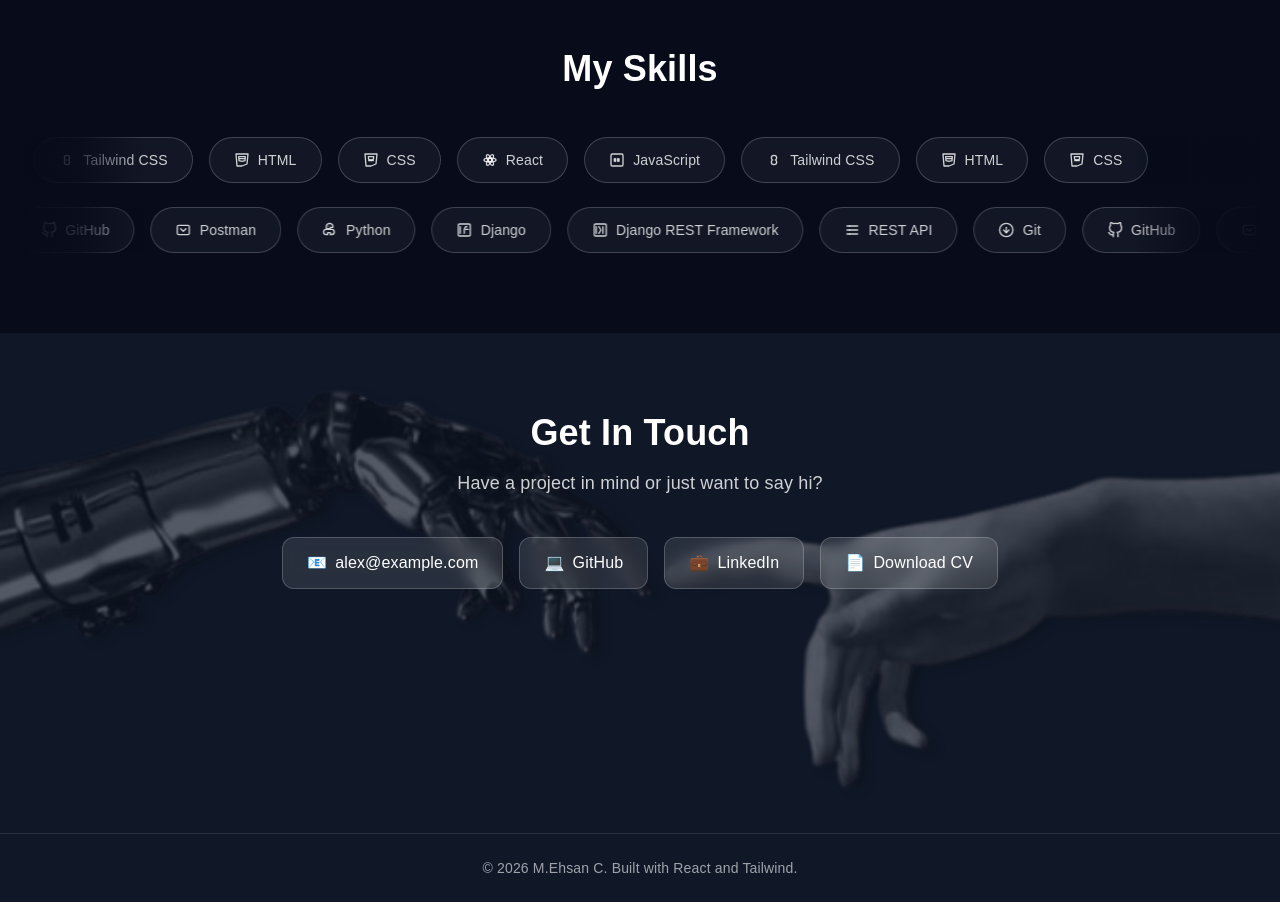
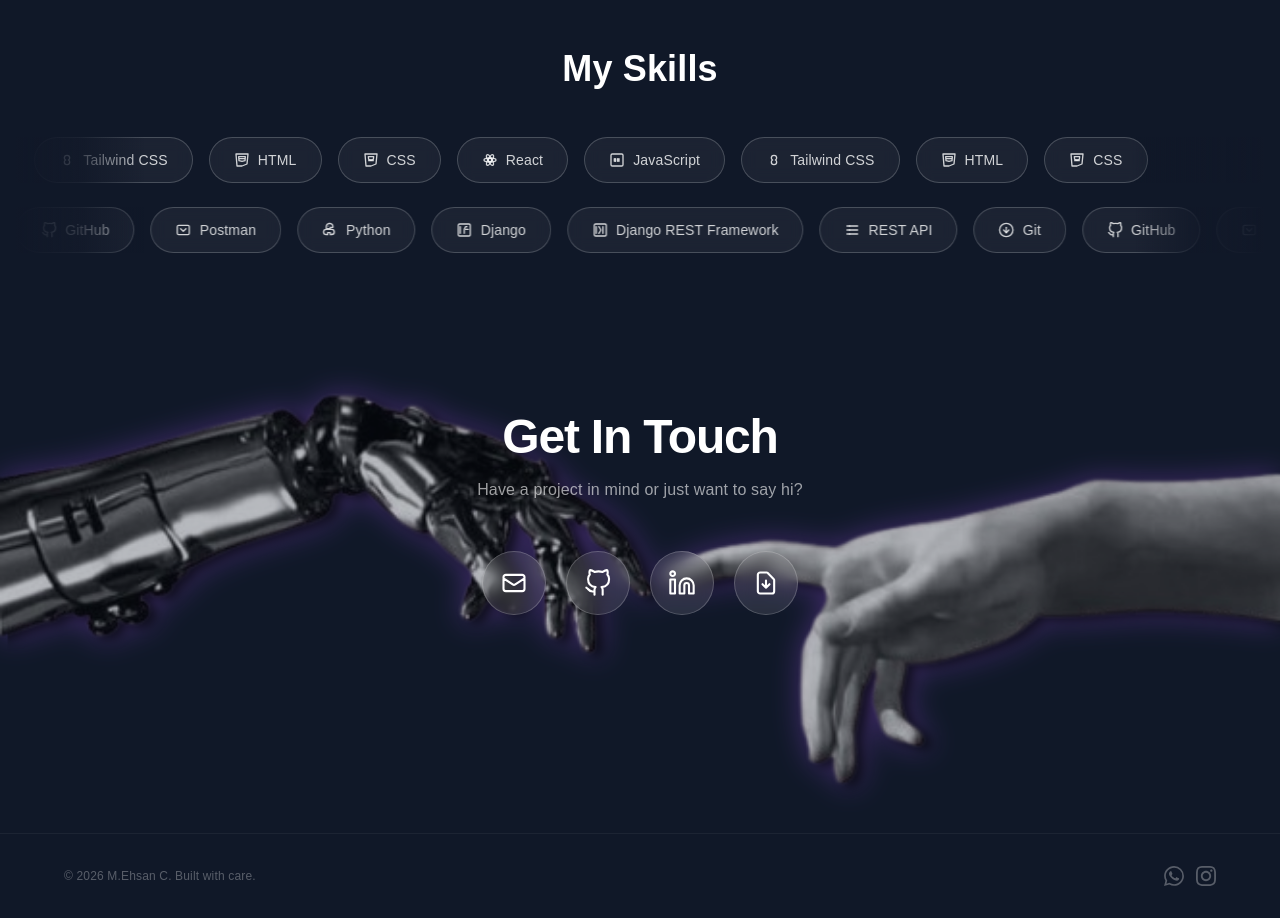
Before and after one commit to ehsaneyyy/portfolio, a React (Vite) app: page / in a window 1280 px wide. Shown: the part 2880-3798 px from the top of the page. Built offline with nearby package versions, Linux system fonts and the light colour scheme; a web font is replaced by a local one.

Commit message:
"edited footer.jsx and some other files too"

```diff
--- a/src/components/Contact.jsx
+++ b/src/components/Contact.jsx
@@ -1,51 +1,90 @@
 function Contact() {
     return (
-        <section id="contact" className="relative min-h-125 py-20 px-4 overflow-hidden">
-            <div className="absolute inset-0 z-0 pointer-events-none select-none animate-soft-pulse">
+        <section id="contact" className="relative min-h-125 py-20 px-4 overflow-x-hidden">
+            <div className="absolute inset-0 z-0 pointer-events-none select-none">
                 <img
                     src="/hand.png"
                     alt=""
-                    className="w-full h-full object-cover object-center blur-[0.5px]"
+                    className="w-full h-full object-cover object-center opacity-70 drop-shadow-[0_0_15px_rgba(168,85,247,0.5)]"
                 />
             </div>
 
-            <div className="relative z-10 max-w-3xl mx-auto text-center">
-                <h2 className="text-4xl font-bold text-white mb-4">
+            <div className="relative z-10 max-w-2xl mx-auto text-center">
+                <h2 className="text-5xl font-bold tracking-tight text-white mb-4">
                     Get In Touch
                 </h2>
-                <p className="text-base md:text-lg text-white/80 mb-10">
+                <p className="text-white/60 max-w-md mx-auto leading-relaxed mb-12">
                     Have a project in mind or just want to say hi?
                 </p>
 
-                <div className="flex flex-col sm:flex-row gap-4 justify-center flex-wrap">
+                <div className="flex justify-center gap-5 flex-wrap">
                     <a
                         href="mailto:alex@example.com"
-                        className="px-6 py-3 bg-white/10 backdrop-blur-sm border border-white/20 rounded-xl text-white font-medium hover:bg-white/20 transition inline-flex items-center justify-center gap-2"
+                        className="group relative flex flex-col items-center gap-2"
                     >
-                        <span>📧</span> alex@example.com
+                        <div className="relative w-14 h-14 sm:w-16 sm:h-16 flex items-center justify-center rounded-full bg-white/10 backdrop-blur-sm border border-white/20 text-white transition-all duration-200 ease-out hover:bg-white/20 hover:border-purple-400/50 hover:shadow-[0_0_20px_rgba(168,85,247,0.3)] hover:-translate-y-1 transform-gpu will-change-transform"
+                            style={{ transformOrigin: "center" }}
+                        >
+                            <svg className="w-6 h-6 sm:w-7 sm:h-7" fill="none" stroke="currentColor" strokeWidth={1.8} viewBox="0 0 24 24">
+                                <path strokeLinecap="round" strokeLinejoin="round" d="M3 8l7.89 5.26a2 2 0 002.22 0L21 8M5 19h14a2 2 0 002-2V7a2 2 0 00-2-2H5a2 2 0 00-2 2v10a2 2 0 002 2z" />
+                            </svg>
+                        </div>
+                        <span className="absolute top-full left-1/2 -translate-x-1/2 mt-1 text-xs text-white/60 opacity-0 group-hover:opacity-100 transition-opacity duration-150 whitespace-nowrap">
+                            Email
+                        </span>
                     </a>
+
                     <a
                         href="https://github.com/yourusername"
                         target="_blank"
                         rel="noopener noreferrer"
-                        className="px-6 py-3 bg-white/10 backdrop-blur-sm border border-white/20 rounded-xl text-white font-medium hover:bg-white/20 transition inline-flex items-center justify-center gap-2"
+                        className="group relative flex flex-col items-center gap-2"
                     >
-                        <span>💻</span> GitHub
+                        <div className="relative w-14 h-14 sm:w-16 sm:h-16 flex items-center justify-center rounded-full bg-white/10 backdrop-blur-sm border border-white/20 text-white transition-all duration-200 ease-out hover:bg-white/20 hover:border-purple-400/50 hover:shadow-[0_0_20px_rgba(168,85,247,0.3)] hover:-translate-y-1 transform-gpu will-change-transform"
+                            style={{ transformOrigin: "center" }}
+                        >
+                            <svg className="w-6 h-6 sm:w-7 sm:h-7" fill="none" stroke="currentColor" strokeWidth={1.8} viewBox="0 0 24 24">
+                                <path strokeLinecap="round" strokeLinejoin="round" d="M9 19c-5 1.5-5-2.5-7-3m14 6v-3.87a3.37 3.37 0 00-.94-2.61c3.14-.35 6.44-1.54 6.44-7A5.44 5.44 0 0020 4.77 5.07 5.07 0 0019.91 1S18.73.65 16 2.48a13.38 13.38 0 00-7 0C6.27.65 5.09 1 5.09 1A5.07 5.07 0 005 4.77a5.44 5.44 0 00-1.5 3.78c0 5.42 3.3 6.61 6.44 7A3.37 3.37 0 009 18.13V22" />
+                            </svg>
+                        </div>
+                        <span className="absolute top-full left-1/2 -translate-x-1/2 mt-1 text-xs text-white/60 opacity-0 group-hover:opacity-100 transition-opacity duration-150 whitespace-nowrap">
+                            GitHub
+                        </span>
                     </a>
+
                     <a
                         href="https://linkedin.com/in/yourusername"
                         target="_blank"
                         rel="noopener noreferrer"
-                        className="px-6 py-3 bg-white/10 backdrop-blur-sm border border-white/20 rounded-xl text-white font-medium hover:bg-white/20 transition inline-flex items-center justify-center gap-2"
+                        className="group relative flex flex-col items-center gap-2"
                     >
-                        <span>💼</span> LinkedIn
+                        <div className="relative w-14 h-14 sm:w-16 sm:h-16 flex items-center justify-center rounded-full bg-white/10 backdrop-blur-sm border border-white/20 text-white transition-all duration-200 ease-out hover:bg-white/20 hover:border-purple-400/50 hover:shadow-[0_0_20px_rgba(168,85,247,0.3)] hover:-translate-y-1 transform-gpu will-change-transform"
+                            style={{ transformOrigin: "center" }}
+                        >
+                            <svg className="w-6 h-6 sm:w-7 sm:h-7" fill="none" stroke="currentColor" strokeWidth={1.8} viewBox="0 0 24 24">
+                                <path strokeLinecap="round" strokeLinejoin="round" d="M16 8a6 6 0 016 6v7h-4v-7a2 2 0 00-2-2 2 2 0 00-2 2v7h-4v-7a6 6 0 016-6zM2 9h4v12H2zM4 6a2 2 0 100-4 2 2 0 000 4z" />
+                            </svg>
+                        </div>
+                        <span className="absolute top-full left-1/2 -translate-x-1/2 mt-1 text-xs text-white/60 opacity-0 group-hover:opacity-100 transition-opacity duration-150 whitespace-nowrap">
+                            LinkedIn
+                        </span>
                     </a>
+
                     <a
                         href="/resume.pdf"
                         download
-                        className="px-6 py-3 bg-white/10 backdrop-blur-sm border border-white/20 rounded-xl text-white font-medium hover:bg-white/20 transition inline-flex items-center justify-center gap-2"
+                        className="group relative flex flex-col items-center gap-2"
                     >
-                        <span>📄</span> Download CV
+                        <div className="relative w-14 h-14 sm:w-16 sm:h-16 flex items-center justify-center rounded-full bg-white/10 backdrop-blur-sm border border-white/20 text-white transition-all duration-200 ease-out hover:bg-white/20 hover:border-purple-400/50 hover:shadow-[0_0_20px_rgba(168,85,247,0.3)] hover:-translate-y-1 transform-gpu will-change-transform"
+                            style={{ transformOrigin: "center" }}
+                        >
+                            <svg className="w-6 h-6 sm:w-7 sm:h-7" fill="none" stroke="currentColor" strokeWidth={1.8} viewBox="0 0 24 24">
+                                <path strokeLinecap="round" strokeLinejoin="round" d="M12 10v6m0 0l-3-3m3 3l3-3m2 8H7a2 2 0 01-2-2V5a2 2 0 012-2h5.586a1 1 0 01.707.293l5.414 5.414a1 1 0 01.293.707V19a2 2 0 01-2 2z" />
+                            </svg>
+                        </div>
+                        <span className="absolute top-full left-1/2 -translate-x-1/2 mt-1 text-xs text-white/60 opacity-0 group-hover:opacity-100 transition-opacity duration-150 whitespace-nowrap">
+                            CV
+                        </span>
                     </a>
                 </div>
             </div>
--- a/src/components/Footer.jsx
+++ b/src/components/Footer.jsx
@@ -1,10 +1,46 @@
 function Footer() {
+    const socials = [
+        {
+            label: "WhatsApp",
+            href: "https://wa.me/yournumber",
+            icon: (
+                <svg className="w-5 h-5" fill="currentColor" viewBox="0 0 24 24">
+                    <path d="M17.472 14.382c-.297-.149-1.758-.867-2.03-.967-.273-.099-.471-.148-.67.15-.197.297-.767.966-.94 1.164-.173.199-.347.223-.644.075-.297-.15-1.255-.463-2.39-1.475-.883-.788-1.48-1.761-1.653-2.059-.173-.297-.018-.458.13-.606.134-.133.298-.347.446-.52.149-.174.198-.298.298-.497.099-.198.05-.371-.025-.52-.075-.149-.669-1.612-.916-2.207-.242-.579-.487-.5-.669-.51-.173-.008-.371-.01-.57-.01-.198 0-.52.074-.792.372-.272.297-1.04 1.016-1.04 2.479 0 1.462 1.065 2.875 1.213 3.074.149.198 2.096 3.2 5.077 4.487.709.306 1.262.489 1.694.625.712.227 1.36.195 1.871.118.571-.085 1.758-.719 2.006-1.413.248-.694.248-1.289.173-1.413-.074-.124-.272-.198-.57-.347m-5.421 7.403h-.004a9.87 9.87 0 01-5.031-1.378l-.361-.214-3.741.982.998-3.648-.235-.374a9.86 9.86 0 01-1.51-5.26c.001-5.45 4.436-9.884 9.888-9.884 2.64 0 5.122 1.03 6.988 2.898a9.825 9.825 0 012.893 6.994c-.003 5.45-4.437 9.884-9.885 9.884m8.413-18.297A11.815 11.815 0 0012.05 0C5.495 0 .16 5.335.157 11.892c0 2.096.547 4.142 1.588 5.945L.057 24l6.305-1.654a11.882 11.882 0 005.683 1.448h.005c6.554 0 11.89-5.335 11.893-11.893a11.821 11.821 0 00-3.48-8.413z" />
+                </svg>
+            ),
+        },
+        {
+            label: "Instagram",
+            href: "https://instagram.com/yourusername",
+            icon: (
+                <svg className="w-5 h-5" fill="currentColor" viewBox="0 0 24 24">
+                    <path d="M12 2.163c3.204 0 3.584.012 4.85.07 3.252.148 4.771 1.691 4.919 4.919.058 1.265.069 1.645.069 4.849 0 3.205-.012 3.584-.069 4.849-.149 3.225-1.664 4.771-4.919 4.919-1.266.058-1.644.07-4.85.07-3.204 0-3.584-.012-4.849-.07-3.26-.149-4.771-1.699-4.919-4.92-.058-1.265-.07-1.644-.07-4.849 0-3.204.013-3.583.07-4.849.149-3.227 1.664-4.771 4.919-4.919 1.266-.057 1.645-.069 4.849-.069zm0-2.163c-3.259 0-3.667.014-4.947.072-4.358.2-6.78 2.618-6.98 6.98-.059 1.281-.073 1.689-.073 4.948 0 3.259.014 3.668.072 4.948.2 4.358 2.618 6.78 6.98 6.98 1.281.058 1.689.072 4.948.072 3.259 0 3.668-.014 4.948-.072 4.354-.2 6.782-2.618 6.979-6.98.059-1.28.073-1.689.073-4.948 0-3.259-.014-3.667-.072-4.947-.196-4.354-2.617-6.78-6.979-6.98-1.281-.059-1.69-.073-4.949-.073zm0 5.838c-3.403 0-6.162 2.759-6.162 6.162s2.759 6.163 6.162 6.163 6.162-2.759 6.162-6.163c0-3.403-2.759-6.162-6.162-6.162zm0 10.162c-2.209 0-4-1.79-4-4 0-2.209 1.791-4 4-4s4 1.791 4 4c0 2.21-1.791 4-4 4zm6.406-11.845c-.796 0-1.441.645-1.441 1.44s.645 1.44 1.441 1.44c.795 0 1.439-.645 1.439-1.44s-.644-1.44-1.439-1.44z" />
+                </svg>
+            ),
+        },
+    ]
+
     return (
-        <footer className="py-6 px-4 border-t border-white/10">
-            <div className="max-w-6xl mx-auto text-center">
-                <p className="text-white/60 text-sm">
-                    © {new Date().getFullYear()} M.Ehsan C. Built with React and Tailwind.
+        <footer className="py-8 px-4 border-t border-white/5">
+            <div className="max-w-6xl mx-auto flex flex-col sm:flex-row items-center justify-between gap-4">
+                <p className="text-white/30 text-xs font-light">
+                    © {new Date().getFullYear()} M.Ehsan C. Built with care.
                 </p>
+
+                <div className="flex items-center gap-3">
+                    {socials.map((social) => (
+                        <a
+                            key={social.label}
+                            href={social.href}
+                            target="_blank"
+                            rel="noopener noreferrer"
+                            className="text-white/30 hover:text-white/80 hover:-translate-y-0.5 active:scale-95 transition-all duration-200"
+                            aria-label={social.label}
+                        >
+                            {social.icon}
+                        </a>
+                    ))}
+                </div>
             </div>
         </footer>
     )
--- a/src/components/Skills.jsx
+++ b/src/components/Skills.jsx
@@ -19,7 +19,7 @@ function Skills() {
     ]
 
     return (
-        <section id="skills" className="py-20 px-4 bg-[#070b1a]">
+        <section id="skills" className="py-20 px-4 bg-gray-900">
             <div className="max-w-7xl mx-auto">
                 <h2 className="text-4xl font-bold text-white text-center mb-12">My Skills</h2>
                 <div className="flex flex-col gap-6">
@@ -130,8 +130,8 @@ function Rail({ items, speed }) {
             onTouchStart={handleDown}
             onTouchMove={handleMove}
         >
-            <div className="absolute left-0 top-0 h-full w-32 bg-linear-to-r from-[#070b1a] via-[#070b1a]/80 to-transparent z-10 pointer-events-none" />
-            <div className="absolute right-0 top-0 h-full w-32 bg-linear-to-l from-[#070b1a] via-[#070b1a]/80 to-transparent z-10 pointer-events-none" />
+            <div className="absolute left-0 top-0 h-full w-32 bg-linear-to-r from-gray-900 via-gray-900/80 to-transparent z-10 pointer-events-none" />
+            <div className="absolute right-0 top-0 h-full w-32 bg-linear-to-l from-gray-900 via-gray-900/80 to-transparent z-10 pointer-events-none" />
 
             <div ref={trackRef} className="flex gap-4 will-change-transform">
                 {duplicated.map((skill, i) => (
```
Also changed, not shown: src/index.css (+12 -0 lines).
